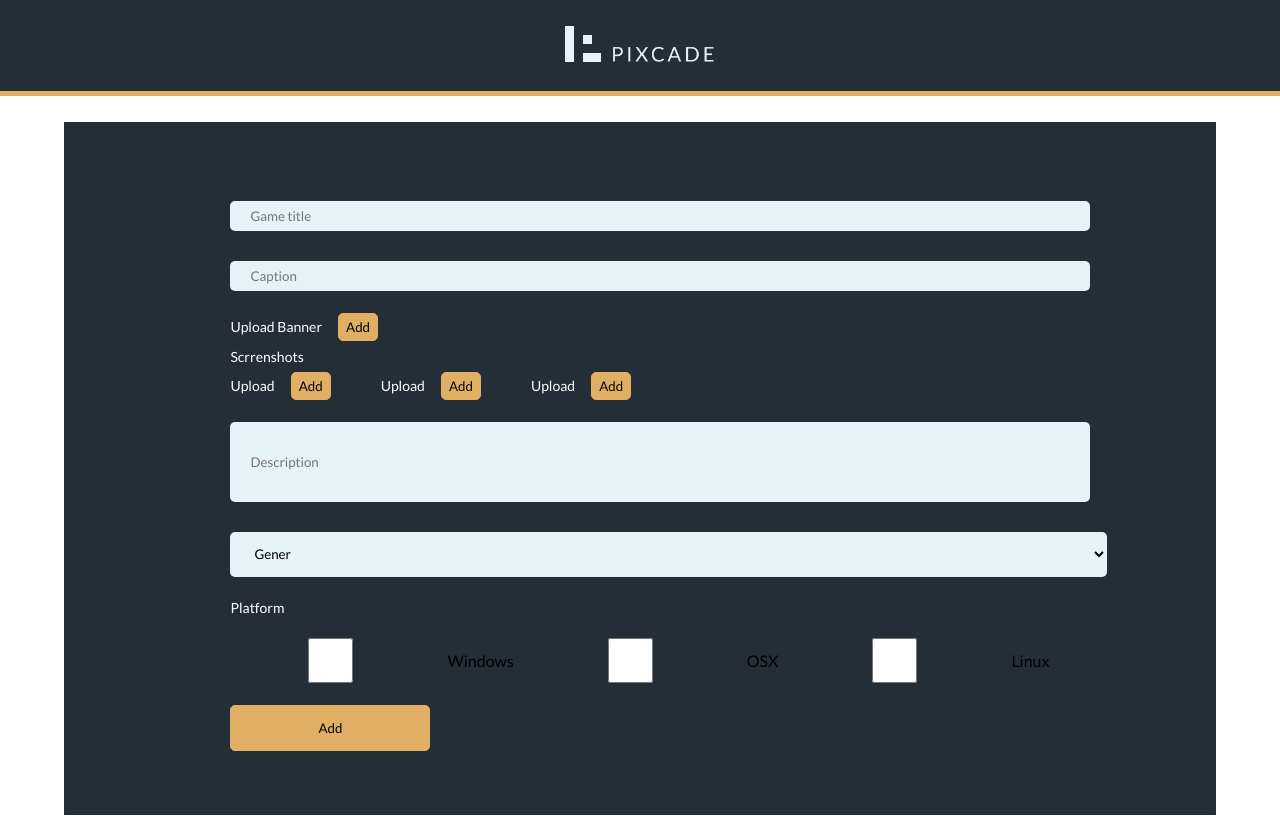
After one commit to KeniKT/Pixcade_Catalog, a PHP site: page /app/views/Game_Add_and_Edit.html in a window 1280 px wide. The commit adds this page. Run offline with PHP 8.4, Linux system fonts and the light colour scheme.

Commit message:
game add and edit

```diff
--- /dev/null
+++ b/app/views/Game_Add_and_Edit.html
@@ -0,0 +1,66 @@
+<!DOCTYPE html>
+<html lang="en">
+<head>
+    <meta charset="UTF-8">
+    <meta name="viewport" content="width=device-width, initial-scale=1.0">
+    <title>Login</title>
+    <link href='http://fonts.googleapis.com/css?family=Lato&subset=latin,latin-ext' rel='stylesheet' type='text/css'>
+    <link rel="stylesheet" href="../../public/css/style.css">
+</head>
+<body>
+    <header>
+        <img class = "logo" src="../../public/assets/images/logos/Group 3.png">
+    </header>
+    <div class = "game_add_body">
+        <form action="" >
+            <div class="game_add_form">
+                <div class="game_title_caption">
+                    <input type="text" placeholder="Game title"
+                    class="game_add_input">
+                    <input type="text" placeholder="Caption"
+                    class="game_add_input">
+                </div>
+                <div class="game_add_text_button">
+                    <p class="game_add_text">Upload Banner</p>
+                    <button type="button" class="game_add_button">Add</button>
+                </div>
+                <p class="Scrrenshots">Scrrenshots</p>
+                <div class="upload_buttons">
+                    <div class="game_add_text_button">
+                        <p class="game_add_text">Upload</p>
+                        <button type="button" class="game_add_button">Add</button>
+                    </div>
+                    <div class="game_add_text_button">
+                        <p class="game_add_text">Upload</p>
+                        <button type="button" class="game_add_button">Add</button>
+                    </div>
+                    <div class="game_add_text_button">
+                        <p class="game_add_text">Upload</p>
+                        <button type="button" class="game_add_button">Add</button>
+                    </div>
+                </div> <div class="Description">
+                    <input type="text" placeholder="Description"
+                    class="game_add_input_desc">
+                    <select class="game_add_input_select" placeholder="Display Name">
+                        <option value="1">Gener</option>
+                </div>
+                </select>
+            </div>
+            <p class="game_add_text">Platform</p>
+            <div class="game_add_text_button">
+                <form>
+                    <input type="checkbox" id="myCheckbox">
+                    <label for="myCheckbox">Windows</label>
+                    <input type="checkbox" id="myCheckbox">
+                    <label for="myCheckbox">OSX</label>
+                    <input type="checkbox" id="myCheckbox">
+                    <label for="myCheckbox">Linux</label>
+                  </form>
+            </div>
+            <button type="button" class="game_add_button_final">Add</button>
+        </form>
+
+    </div>
+
+</body>
+</html>
--- a/public/css/style.css
+++ b/public/css/style.css
@@ -68,3 +68,97 @@ select {
 .date-picker {
     display: flex;
 }
+
+
+/** Game add style **/
+.game_add_body{
+    display: flex;
+    flex-direction: column;
+    align-items: center;
+    justify-content: center;
+    background-color: #252E36;
+    padding: 5%;
+    margin: 2% 5%;
+}
+
+.game_add_body form {
+    width: 100%;
+    height: 100%;
+}
+
+.game_add_body form .game_add_form {
+    display: flex;
+    flex-direction: column;
+    width: 80%;
+    justify-content: center;
+    padding: 0 50px;
+    gap: 7px;
+}
+
+.game_add_body form .game_add_form .game_add_input {
+    border-radius: 5px;
+    background-color: #E6F3F6;
+    height: 30px;
+    width: 100%;
+    padding: 0 20px;
+}
+
+.game_add_text_button {
+    display: flex;
+    flex-direction: row;
+    align-items: center;
+    gap: 1rem;
+}
+
+.game_add_text {
+    color: white;
+    font-size: 14px;
+}
+
+.game_add_button {
+    width: 40px;
+    padding: 5px;
+    background-color: #E1AF64;
+    border: 1px solid #E1AF64;
+    border-radius: 5px;
+}
+
+.upload_buttons {
+    display: flex;
+    gap: 50px;
+}
+.Scrrenshots{
+    color: white;
+    font-size: 14px;
+}
+.game_add_input_desc{
+    width: 100%;
+    height: 10vh;
+}
+
+.game_add_input_select{
+    width: 107%;
+}
+
+.game_add_button form input{
+    background: transparent;
+    border: 1px solid #E1AF64;
+}
+
+.game_add_button_final{
+    width: 200px;
+    padding: 14px;
+    background-color: #E1AF64;
+    border: 1px solid #E1AF64;
+    border-radius: 5px;
+}
+
+.game_add_button_file{
+    display: inline-block;
+    background-color: #3498db;
+    color: #fff;
+    padding: 10px 20px;
+    cursor: pointer;
+    border-radius: 5px;
+    transition: background-color 0.3s ease;
+}
```
